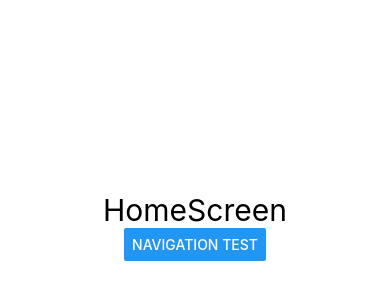
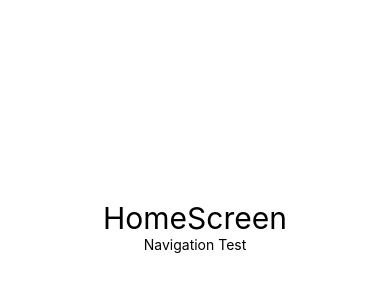
Before and after one commit to chaemina/WasteBankApp, a React Native app in the folder my-app/wasteBankApp/: screen /Home in a window 390 px wide. Shown: the part 196-496 px from the top of the page. Built offline with nearby package versions, Linux system fonts and the light colour scheme.

Commit message:
fix : styled component
버전 오류 해결, styled component 라이브러리 추가 설치

```diff
--- a/my-app/wasteBankApp/package.json
+++ b/my-app/wasteBankApp/package.json
@@ -13,10 +13,12 @@
     "@react-navigation/native": "^6.1.17",
     "@react-navigation/native-stack": "^6.10.0",
     "react": "18.2.0",
+    "react-dom": "18.2.0",
     "react-native": "0.74.3",
     "react-native-gesture-handler": "^2.17.1",
     "react-native-safe-area-context": "^4.10.7",
-    "react-native-screens": "^3.32.0"
+    "react-native-screens": "^3.32.0",
+    "styled-components": "^6.1.11"
   },
   "devDependencies": {
     "@babel/core": "^7.20.0",
--- /dev/null
+++ b/my-app/wasteBankApp/src/components/common/atoms/CustomButton.tsx
@@ -0,0 +1,29 @@
+import React, { FC } from "react";
+import { TouchableOpacity, TouchableOpacityProps,Text } from "react-native";
+import styled from 'styled-components';
+
+
+export type Props = {
+  label: string;
+  color?: string;
+  onPress?: (data?: any) => void;
+} & TouchableOpacityProps;
+
+const CustomButton: FC<Props> = ({ label, onPress, color, ...rest }) => {
+  return (
+    <StyledButton label="" onPress={onPress} color={color} {...rest}>
+      <Text>{label}</Text>
+    </StyledButton>
+  );
+};
+
+export default CustomButton;
+
+const StyledButton = styled(TouchableOpacity)<Props>`
+  width: 100%;
+  align-items: center;
+  justify-content: center;
+  height: 50px;
+  background-color: ${({ color }) =>
+    color ? color : 'red'};
+`;
--- a/my-app/wasteBankApp/src/screens/commoon/HomeScreen.tsx
+++ b/my-app/wasteBankApp/src/screens/commoon/HomeScreen.tsx
@@ -1,5 +1,6 @@
-import { Button, Text, View } from 'react-native';
+import { Text, View } from 'react-native';
 import { useNav } from '../../hooks/useNav';
+import CustomButton from '../../components/common/atoms/CustomButton';
 
 
 const HomeScreen = () => {
@@ -8,8 +9,8 @@ const HomeScreen = () => {
   return (
     <View style={{ flex: 1, justifyContent: 'center', alignItems: 'center' }}>
       <Text style={{ color: 'black', fontSize: 30 }}>HomeScreen</Text>
-      <Button
-        title="Navigation Test"
+      <CustomButton
+        label="Navigation Test"
         onPress={() => navigation.navigate('Login')}
         />
     </View>
```
Also changed, not shown: 2 other files (tests, documents, lock files or other folders).
